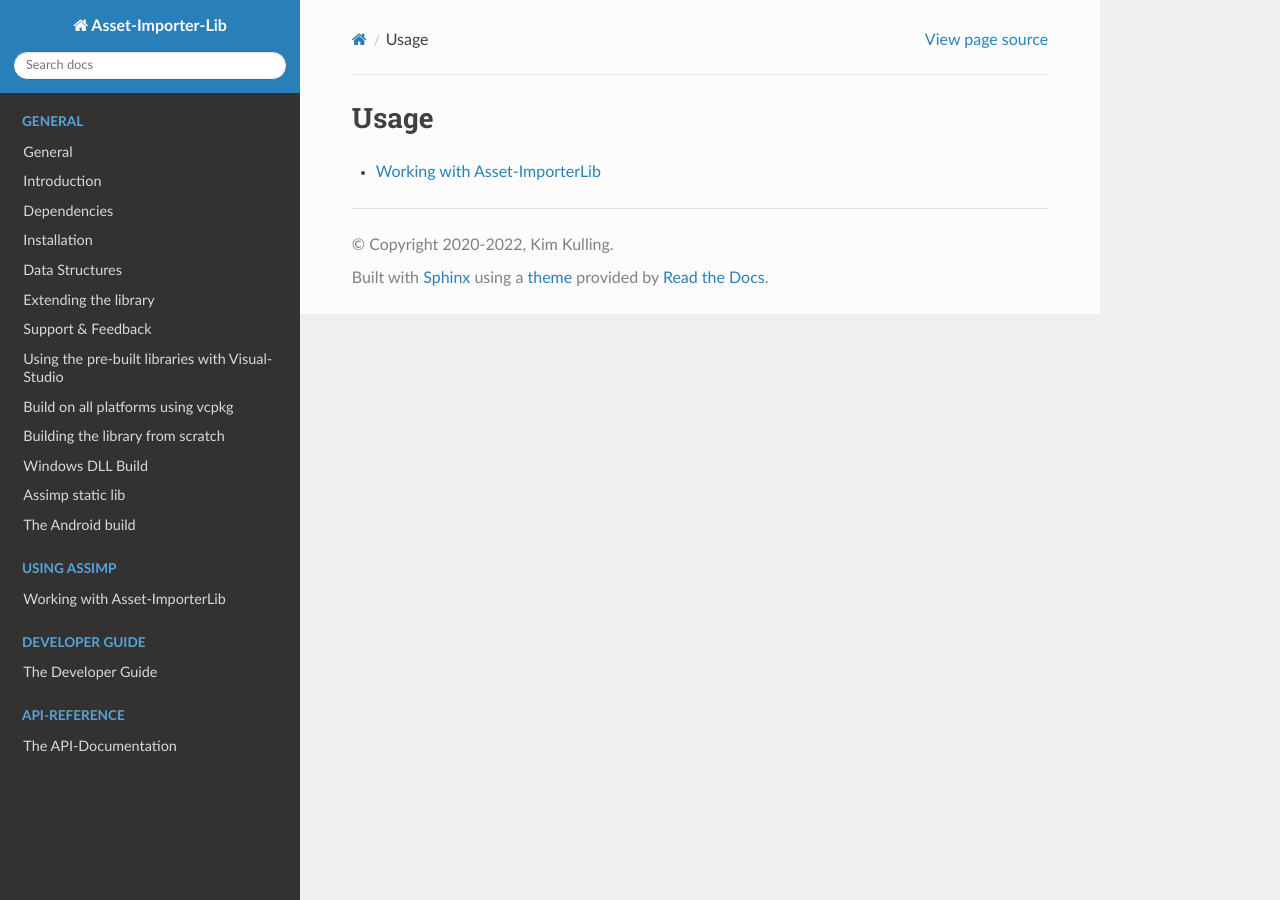
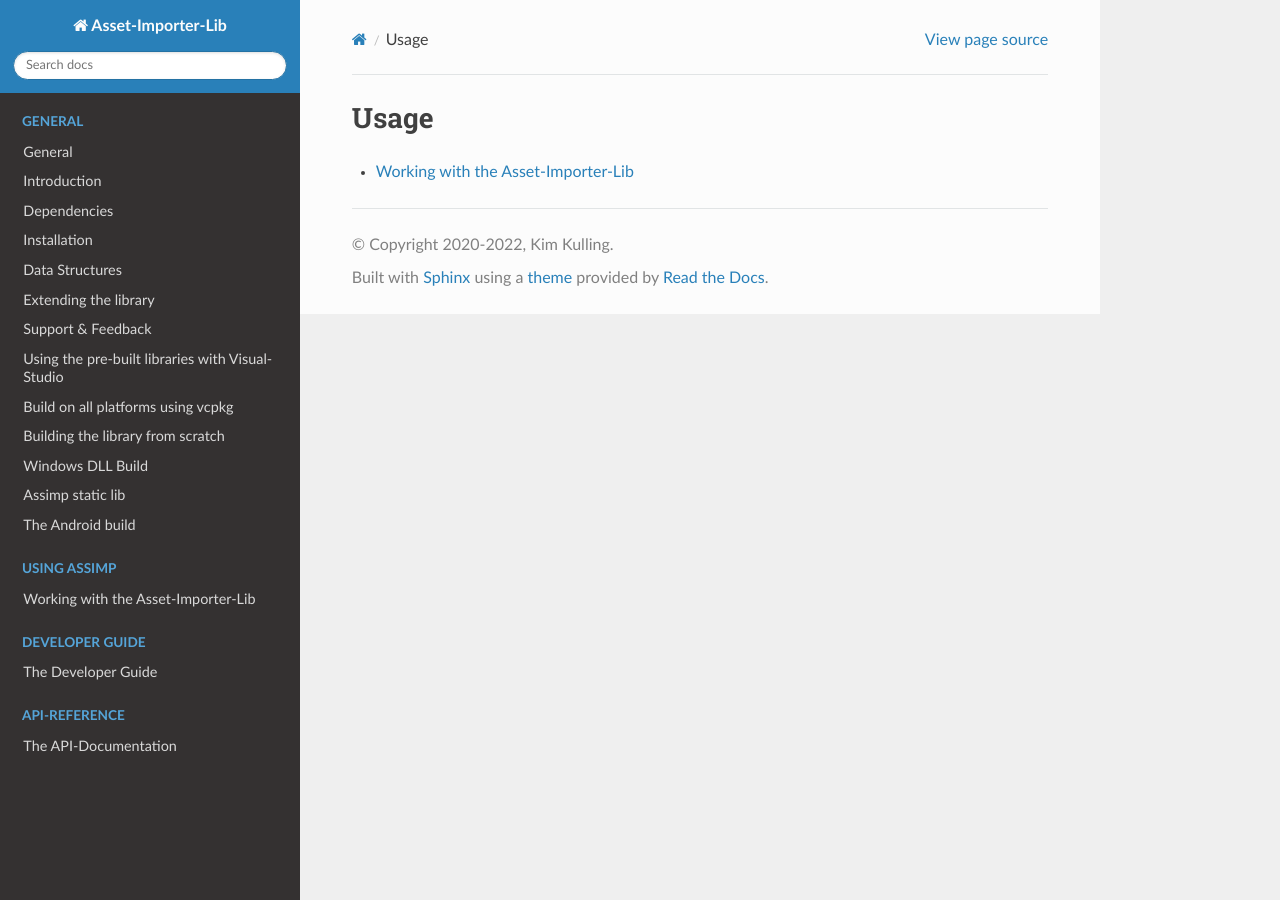
Before and after one commit to assimp/assimp-docs, a Sphinx documentation site: the page built from source/usage/index.rst, in a window 1280 px wide. Built offline with Sphinx 7.4.7 and the Read the Docs theme 2.0.0, drawn with Linux system fonts in a browser that asks for light colours.

Commit message:
Fix typos

```diff
--- a/source/usage/use_the_lib.rst
+++ b/source/usage/use_the_lib.rst
@@ -1,9 +1,9 @@
 .. image:: https://www.assimp.org/common/images/splash-color.png
 .. _ai_access_cpp:
 
-==============================
-Working with Asset-ImporterLib
-==============================
+===================================
+Working with the Asset-Importer-Lib
+===================================
 
 Importing Data
 ==============
```
